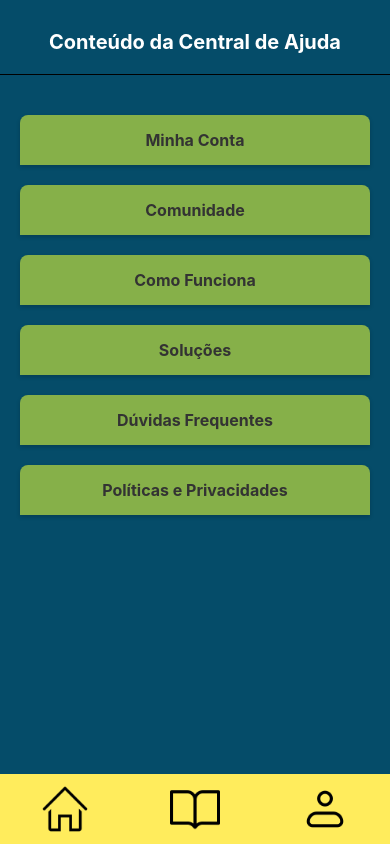
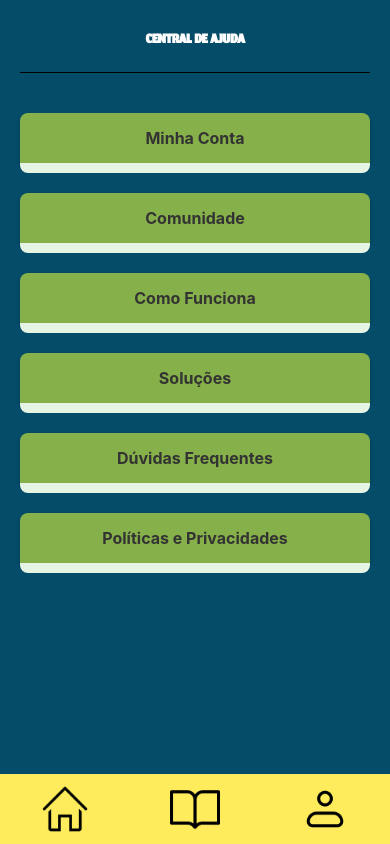
Before and after one commit to 13Richard04/Primezone-Celular, a React Native app in the folder Prime-Mobile/: screen /CentralAjuda in a window 390 px wide. Built offline with nearby package versions, Linux system fonts and the light colour scheme; no server answers.

Commit message:
sdaasd
asdasd

```diff
--- a/Prime-Mobile/pages/CentralAjuda/CentralAjuda.js
+++ b/Prime-Mobile/pages/CentralAjuda/CentralAjuda.js
@@ -1,44 +1,78 @@
-import React, { useState } from 'react';
-import { View, Text, StyleSheet, TouchableOpacity, Animated, StatusBar } from 'react-native';
+import React, { useState, useRef } from 'react';
+import { View, Text, StyleSheet, TouchableOpacity, Animated, StatusBar, ScrollView } from 'react-native';
 import Footer from '../../components/Footer/Footer';
+import { useFonts } from 'expo-font';
 
 const CentralAjuda = ({ navigation }) => {
   const [expandedId, setExpandedId] = useState(null);
+  const animations = useRef({}).current;
+  const [fontsLoaded] = useFonts({
+    'Jomhuria': require('../../assets/Fontes/Jomhuria/Jomhuria-Regular.ttf')
+  });
 
   const buttons = [
-    { id: 1, label: 'Minha Conta', description: 'Aqui você encontra informações sobre como gerenciar sua conta.' },
-    { id: 2, label: 'Comunidade', description: 'Saiba mais sobre como interagir e se engajar na comunidade.' },
-    { id: 3, label: 'Como Funciona', description: 'Entenda como utilizar a plataforma e acessar seus recursos.' },
-    { id: 4, label: 'Soluções', description: 'Veja soluções para problemas comuns enfrentados pelos usuários.' },
-    { id: 5, label: 'Dúvidas Frequentes', description: 'Respostas para perguntas comuns que podem ajudar você.' },
-    { id: 6, label: 'Políticas e Privacidades', description: 'Leia sobre nossas políticas e como protegemos seus dados.' },
+    { id: 1, label: 'Minha Conta', description: 'Aqui você encontra informações sobre como gerenciar sua conta. Lorem ipsum dolor sit amet, consectetur adipiscing elit. Integer nec odio. Praesent libero. Sed cursus ante dapibus diam. Sed nisi.' },
+    { id: 2, label: 'Comunidade', description: 'Saiba mais sobre como interagir e se engajar na comunidade. Lorem ipsum dolor sit amet, consectetur adipiscing elit. Integer nec odio. Praesent libero. Sed cursus ante dapibus diam. Sed nisi.' },
+    { id: 3, label: 'Como Funciona', description: 'Entenda como utilizar a plataforma e acessar seus recursos. Lorem ipsum dolor sit amet, consectetur adipiscing elit. Integer nec odio. Praesent libero. Sed cursus ante dapibus diam. Sed nisi.' },
+    { id: 4, label: 'Soluções', description: 'Veja soluções para problemas comuns enfrentados pelos usuários. Lorem ipsum dolor sit amet, consectetur adipiscing elit. Integer nec odio. Praesent libero. Sed cursus ante dapibus diam. Sed nisi.' },
+    { id: 5, label: 'Dúvidas Frequentes', description: 'Respostas para perguntas comuns que podem ajudar você. Lorem ipsum dolor sit amet, consectetur adipiscing elit. Integer nec odio. Praesent libero. Sed cursus ante dapibus diam. Sed nisi.' },
+    { id: 6, label: 'Políticas e Privacidades', description: 'Leia sobre nossas políticas e como protegemos seus dados. Lorem ipsum dolor sit amet, consectetur adipiscing elit. Integer nec odio. Praesent libero. Sed cursus ante dapibus diam. Sed nisi.' },
   ];
 
+  buttons.forEach((button) => {
+    if (!animations[button.id]) {
+      animations[button.id] = new Animated.Value(0); // Altura inicial do conteúdo expandido
+    }
+  });
+
   const toggleExpand = (id) => {
-    setExpandedId((prevId) => (prevId === id ? null : id));
+    if (expandedId === id) {
+      Animated.timing(animations[id], {
+        toValue: 0,
+        duration: 300,
+        useNativeDriver: false,
+      }).start(() => setExpandedId(null));
+    } else {
+      if (expandedId !== null) {
+        Animated.timing(animations[expandedId], {
+          toValue: 0,
+          duration: 300,
+          useNativeDriver: false,
+        }).start();
+      }
+      Animated.timing(animations[id], {
+        toValue: 150, // Aumente o valor da altura expandida para permitir mais espaço
+        duration: 300,
+        useNativeDriver: false,
+      }).start(() => setExpandedId(id));
+    }
   };
 
   return (
     <View style={styles.container}>
       <View style={styles.helpCenterTitle}>
-        <Text style={styles.text}>Conteúdo da Central de Ajuda</Text>
+        <Text style={styles.tittle}>CENTRAL DE AJUDA</Text>
       </View>
 
-      <View style={styles.helpCenterButtons}>
+      {/* Adicionando ScrollView para rolar os botões */}
+      <ScrollView contentContainerStyle={styles.helpCenterButtons} style={styles.scrollView}>
         {buttons.map((button) => (
           <View key={button.id} style={styles.buttonWrapper}>
             <TouchableOpacity style={styles.button} onPress={() => toggleExpand(button.id)}>
               <Text style={styles.buttonText}>{button.label}</Text>
             </TouchableOpacity>
-            {expandedId === button.id && (
-              <View style={styles.expandedContent}>
-                <Text style={styles.expandedText}>{button.description}</Text>
-              </View>
-            )}
+            <Animated.View style={[styles.expandedContent, { height: animations[button.id] }]}>
+              {expandedId === button.id && (
+                <ScrollView style={styles.scrollContent}>
+                  <Text style={styles.expandedText}>{button.description}</Text>
+                </ScrollView>
+              )}
+            </Animated.View>
           </View>
         ))}
-      </View>
+      </ScrollView>
 
+      {/* Footer com espaço extra */}
       <Footer navigation={navigation} />
     </View>
   );
@@ -47,24 +81,27 @@ const CentralAjuda = ({ navigation }) => {
 const styles = StyleSheet.create({
   container: {
     flex: 1,
-    backgroundColor: '#054C69', // Fundo escuro
+    backgroundColor: '#054C69',
     paddingTop: StatusBar.currentHeight || 10,
   },
   helpCenterTitle: {
     marginTop: 20,
     alignItems: 'center',
+    alignSelf: 'center',
     borderBottomWidth: 1,
     borderColor: 'black',
     paddingBottom: 20,
     marginBottom: 40,
+    width: 350,
   },
-  text: {
-    fontSize: 20,
-    color: '#fff', // Texto branco
-    fontWeight: 'bold',
+  tittle: {
+    fontSize: 22,
+    color: '#fff',
+    fontWeight: '800',
+    fontFamily: 'Jomhuria',
   },
   helpCenterButtons: {
-    flex: 1,
+    flexGrow: 1,
     paddingHorizontal: 20,
     gap: 10,
   },
@@ -72,33 +109,40 @@ const styles = StyleSheet.create({
     marginBottom: 10,
   },
   button: {
-    backgroundColor: '#86B049', // Verde
+    backgroundColor: '#86B049',
     width: '100%',
     paddingVertical: 15,
     borderTopStartRadius: 8,
     borderTopEndRadius: 8,
     alignItems: 'center',
-    elevation: 2, // Sombra para Android
-    shadowColor: '#000', // Sombra para iOS
+    elevation: 2,
+    shadowColor: '#000',
     shadowOffset: { width: 0, height: 2 },
     shadowOpacity: 0.2,
     shadowRadius: 4,
   },
   buttonText: {
     fontSize: 16,
-    color: '#333', // Texto escuro
+    color: '#333',
     fontWeight: 'bold',
   },
   expandedContent: {
-    backgroundColor: '#E5F4E3', // Fundo claro para o texto expandido
+    overflow: 'hidden',
+    backgroundColor: '#E5F4E3',
     borderBottomEndRadius: 8,
     borderBottomStartRadius: 8,
-    padding: 10,
-    // marginTop: 5,
+    paddingHorizontal: 10,
+    paddingVertical: 5,
+  },
+  scrollContent: {
+    maxHeight: 200, // Limita a altura máxima para rolar
   },
   expandedText: {
     fontSize: 14,
-    color: '#333', // Cor do texto expandido
+    color: '#333',
+  },
+  scrollView: {
+    marginBottom: 80, // Adicionando espaço entre o ScrollView e o Footer
   },
 });
 
```
Also changed, not shown: Prime-Mobile/assets/Fontes/Jomhuria/Jomhuria-Regular.ttf (added), Prime-Mobile/assets/Fontes/Jomhuria/OFL.txt (added).
